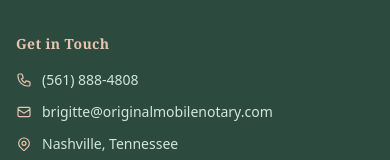
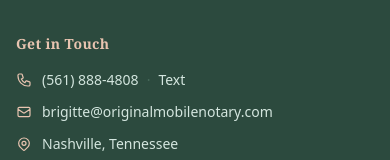
Before and after one commit to projectsolarrecon/Original-Mobile-Notary, a React (Vite) app: page / in a window 390 px wide. Shown: the part 7119-7279 px from the top of the page. Built offline with nearby package versions, Linux system fonts and the light colour scheme.

Commit message:
Replace footer phone number

```diff
--- a/src/components/Footer.tsx
+++ b/src/components/Footer.tsx
@@ -1,4 +1,4 @@
-  import { Link } from "react-router-dom";
+import { Link } from "react-router-dom";
 import { BotanicalDivider, TinyLeaf } from "./BotanicalAccent";
 
 export default function Footer() {
@@ -73,15 +73,20 @@ export default function Footer() {
             </h3>
             <ul className="space-y-3 text-sm">
               <li>
-                <a
-                  href="tel:+16155550000"
-                  className="font-body text-sage-light hover:text-cream transition-colors flex items-start gap-2.5"
-                >
+                <div className="flex items-start gap-2.5">
                   <svg className="w-4 h-4 text-terra-light shrink-0 mt-0.5" fill="none" viewBox="0 0 24 24" stroke="currentColor">
                     <path strokeLinecap="round" strokeLinejoin="round" strokeWidth={1.8} d="M3 5a2 2 0 012-2h3.28a1 1 0 01.948.684l1.498 4.493a1 1 0 01-.502 1.21l-2.257 1.13a11.042 11.042 0 005.516 5.516l1.13-2.257a1 1 0 011.21-.502l4.493 1.498a1 1 0 01.684.949V19a2 2 0 01-2 2h-1C9.716 21 3 14.284 3 6V5z" />
                   </svg>
-                  (615) 555-0000
-                </a>
+                  <div className="font-body text-sage-light">
+                    <a href="tel:+15618884808" className="hover:text-cream transition-colors">
+                      (561) 888-4808
+                    </a>
+                    <span className="mx-2 text-sage-mid/60">·</span>
+                    <a href="sms:+15618884808" className="hover:text-cream transition-colors">
+                      Text
+                    </a>
+                  </div>
+                </div>
               </li>
               <li>
                 <a
```
